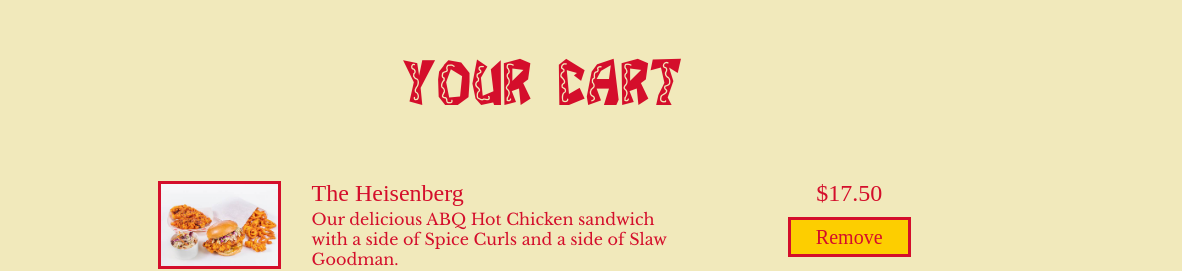
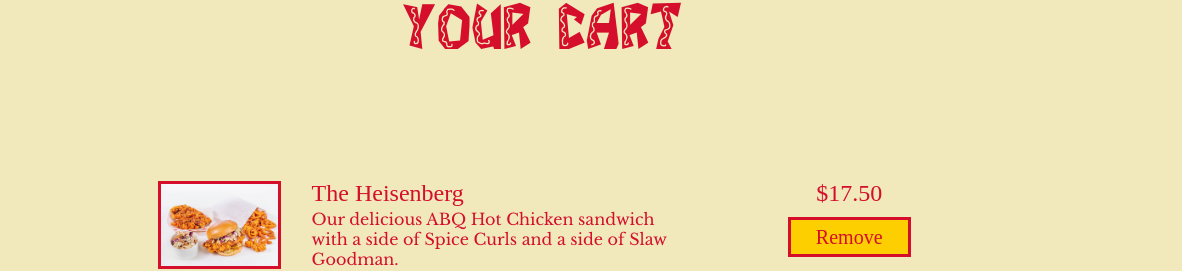
Before and after one commit to s1ngyuen/marmaxsingyuen_ixxn221_assign22_files, a plain HTML site: page cart.html in a window 1280 px wide. Shown: the part 79-350 px from the top of the page, 98-1280 px from the left. Drawn offline with nearby package versions, Linux system fonts and the light colour scheme; a web font is replaced by a local one.

Commit message:
Update styles.css

```diff
--- a/styles.css
+++ b/styles.css
@@ -136,19 +136,6 @@ a {
 .message h3 {
     margin-bottom:3vh;
     color:#D40E2B;
-}
-
-.title {
-    position:relative;
-    height:15vh;
-}
-
-.title h1 {
-    position:absolute;
-    left:0;
-    right:0;
-    bottom:0;
-    margin:auto;
 }
 
 /* Navbar */
@@ -553,7 +540,7 @@ footer div:nth-child(2) {
     /* Complaints Page */
 
     .complaint-page, #cart-page-3 {
-        grid-template-rows:10vh 45vh 5vh;
+        display:block;
         width:90%;
         margin:5vh auto;
     }
```
